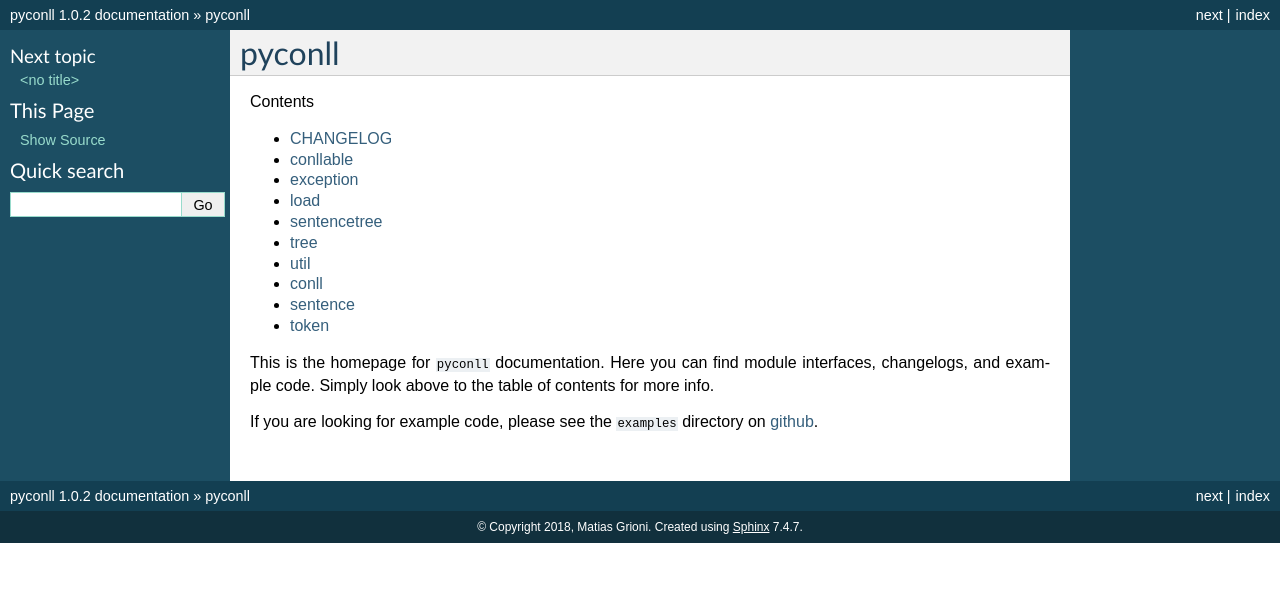
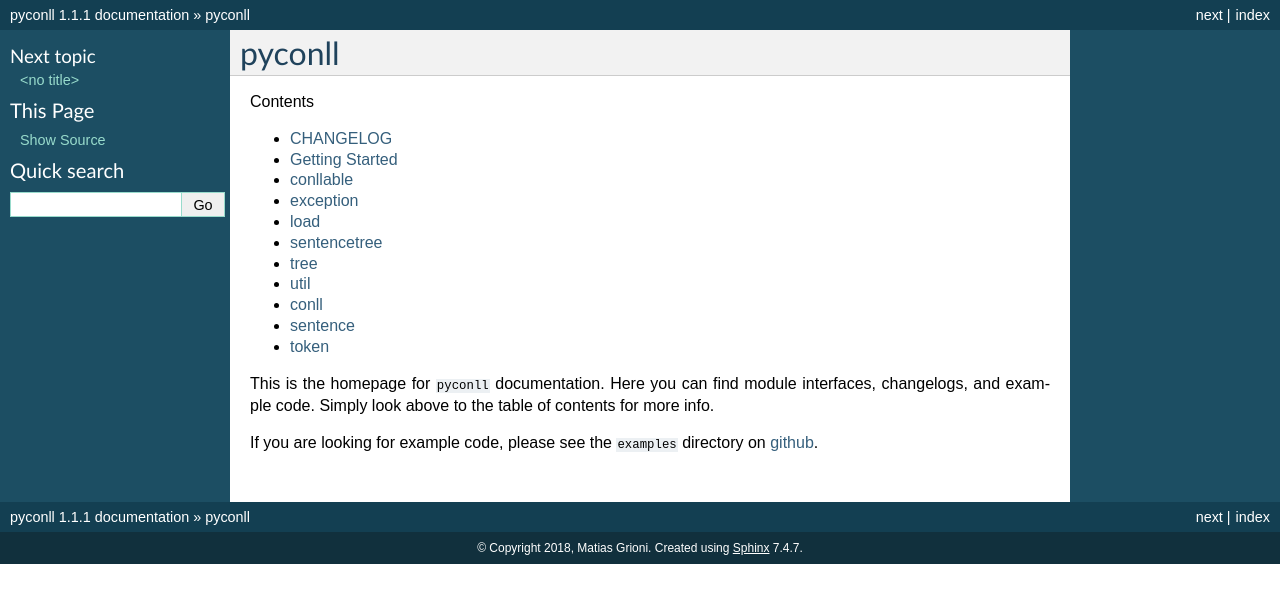
Before and after one commit to pyconll/pyconll, a Sphinx documentation site: the page built from docs/index.rst, in a window 1280 px wide. Shown: the top 603 px of the page. Built offline with Sphinx 7.4.7, drawn with Linux system fonts in a browser that asks for light colours.

Commit message:
Update documentation to include getting started guide.

```diff
--- a/docs/conf.py
+++ b/docs/conf.py
@@ -29,9 +29,9 @@
 author = 'Matias Grioni'
 
 # The short X.Y version
-version = '1.0.2'
+version = '1.1.1'
 # The full version, including alpha/beta/rc tags
-release = '1.0.2'
+release = '1.1.1'
 
 
 # -- General configuration ---------------------------------------------------
@@ -46,8 +46,9 @@
 extensions = [
     'sphinx.ext.autodoc',
     'sphinx.ext.coverage',
-    'sphinx.ext.viewcode',
-    'sphinx.ext.napoleon'
+    'sphinx.ext.intersphinx',
+    'sphinx.ext.napoleon',
+    'sphinx.ext.viewcode'
 ]
 
 napoleon_google_docstring = True
--- a/docs/index.rst
+++ b/docs/index.rst
@@ -8,6 +8,7 @@
 
    README <readme>
    changelog
+   Getting Started <starting>
 
    pyconll/conllable
    pyconll/exception
```
Also changed, not shown: docs/starting.rst (added, +59 -0 lines).
